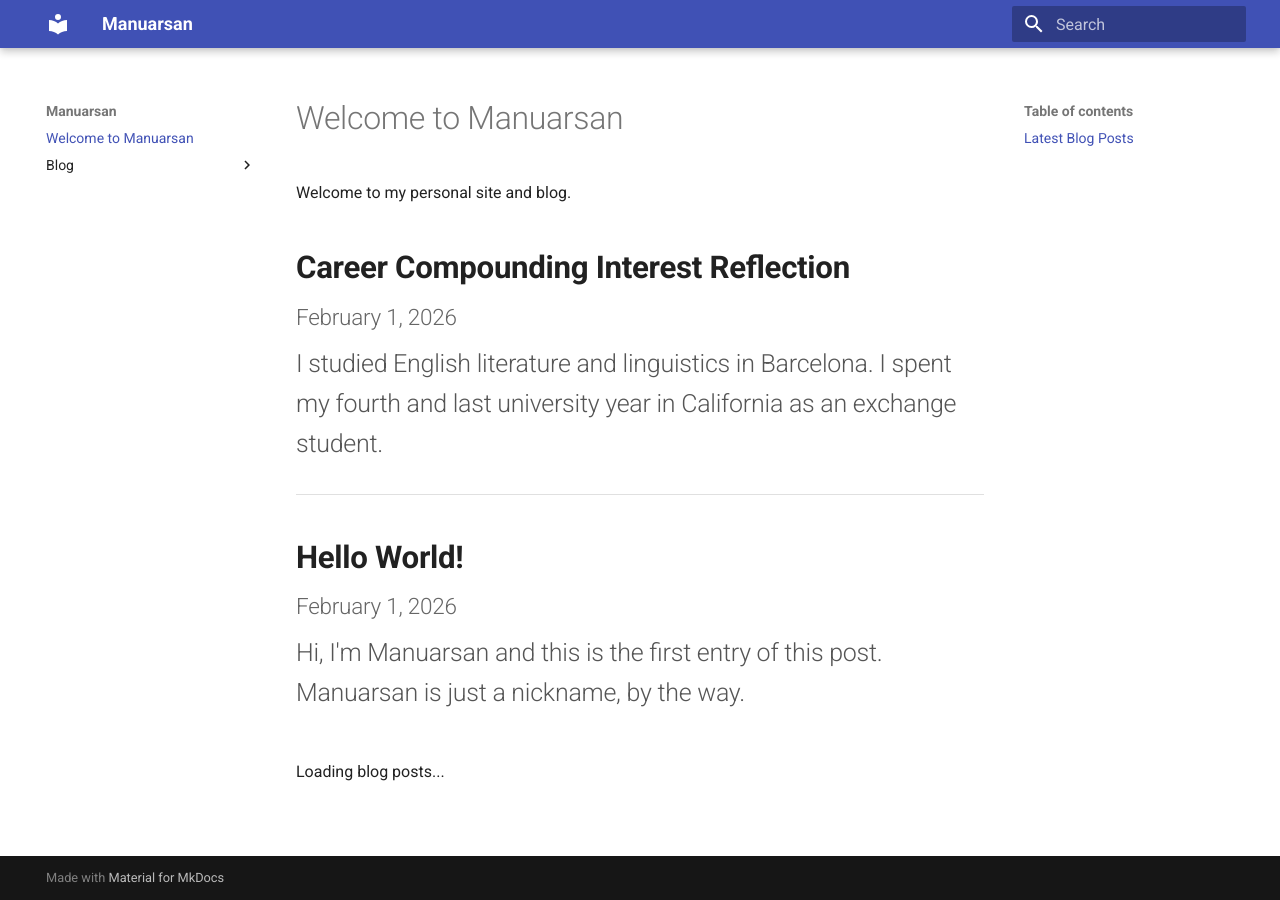
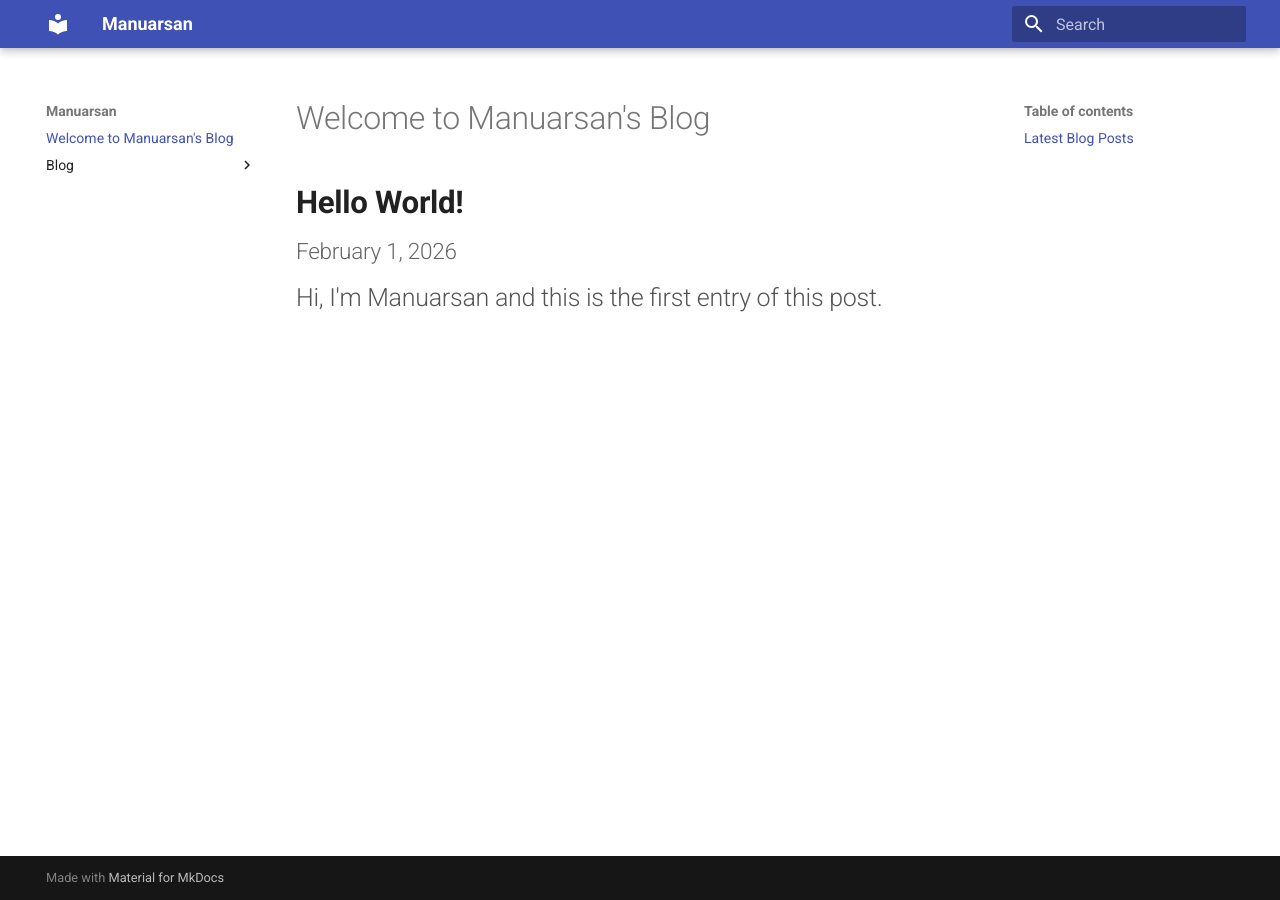
Before and after one commit to manutechwriter/manuarsan, an MkDocs documentation site: the page built from docs/index.md, in a window 1280 px wide. Built offline with MkDocs 1.6.1 and Material for MkDocs 9.7.7, drawn with Linux system fonts in a browser that asks for light colours; some of the changed lines change nothing that is shown.

Commit message:
improvements

```diff
--- a/docs/index.md
+++ b/docs/index.md
@@ -1,9 +1,6 @@
-# Welcome to Manuarsan
-
-Welcome to my personal site and blog.
+# Welcome to Manuarsan's Blog
 
 ## Latest Blog Posts
 
 <div id="latest-blog-posts">
-  <p>Loading blog posts...</p>
 </div>
--- a/docs/javascripts/blog-posts-in-home.js
+++ b/docs/javascripts/blog-posts-in-home.js
@@ -28,13 +28,15 @@ const BLOG_POSTS_DATA = [
     filename: '1-hello-world',
     title: 'Hello World!',
     date: '2026-02-01',
-    excerpt: "Hi, I'm Manuarsan and this is the first entry of this post. Manuarsan is just a nickname, by the way."
+    excerpt: "Hi, I'm Manuarsan and this is the first entry of this post.",
+    draft: false
   },
   {
     filename: '2-career-compounding-interest-reflection',
     title: 'Career Compounding Interest Reflection',
     date: '2026-02-01',
-    excerpt: 'I studied English literature and linguistics in Barcelona. I spent my fourth and last university year in California as an exchange student.'
+    excerpt: 'I studied English literature and linguistics in Barcelona. I spent my fourth and last university year in California as an exchange student.',
+    draft: true
   }
 ];
 
@@ -75,8 +77,6 @@ function displayLatestBlogPosts() {
   const container = document.getElementById('latest-blog-posts');
 
   if (!container) {
-    // Try again after a short delay
-    setTimeout(displayLatestBlogPosts, 100);
     return;
   }
 
@@ -91,8 +91,11 @@ function displayLatestBlogPosts() {
       }
     });
 
+    // Filter out draft posts
+    const publishedPosts = BLOG_POSTS_DATA.filter(post => !post.draft);
+
     // Sort posts by date (newest first), then by filename if dates are equal
-    const sortedPosts = [...BLOG_POSTS_DATA].sort((a, b) => {
+    const sortedPosts = [...publishedPosts].sort((a, b) => {
       if (a.date && b.date) {
         const dateDiff = new Date(b.date) - new Date(a.date);
         if (dateDiff !== 0) return dateDiff;
@@ -155,39 +158,9 @@ function displayLatestBlogPosts() {
   }
 }
 
-// Run when DOM is ready - try multiple approaches
-(function() {
-  function init() {
-    // Try multiple times to ensure container exists
-    let attempts = 0;
-    const maxAttempts = 50;
-
-    function tryDisplay() {
-      attempts++;
-      const container = document.getElementById('latest-blog-posts');
-
-      if (container) {
-        displayLatestBlogPosts();
-      } else if (attempts < maxAttempts) {
-        setTimeout(tryDisplay, 100);
-      } else {
-        console.error('Could not find container after', maxAttempts, 'attempts');
-      }
-    }
-
-    if (document.readyState === 'loading') {
-      document.addEventListener('DOMContentLoaded', function() {
-        setTimeout(tryDisplay, 50);
-      });
-    } else {
-      setTimeout(tryDisplay, 50);
-    }
-
-    // Also try on window load as backup
-    window.addEventListener('load', function() {
-      setTimeout(tryDisplay, 50);
-    });
-  }
-
-  init();
-})();
+// Run when DOM is ready
+if (document.readyState === 'loading') {
+  document.addEventListener('DOMContentLoaded', displayLatestBlogPosts);
+} else {
+  displayLatestBlogPosts();
+}
```
